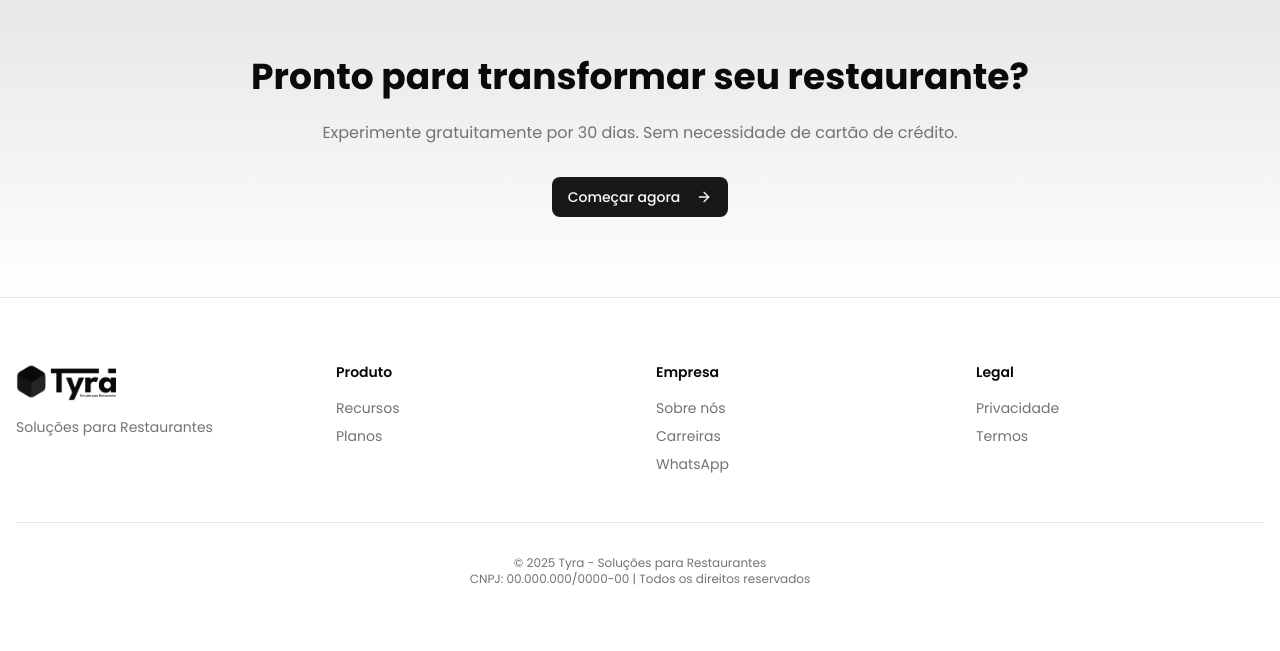
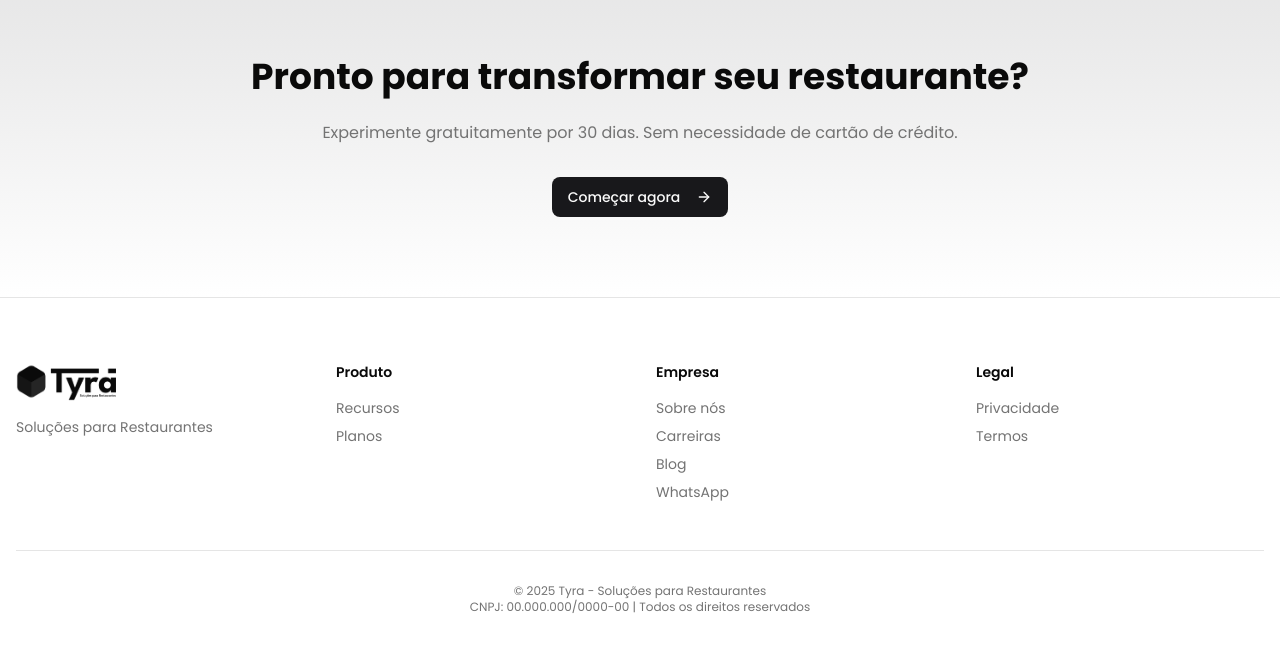
Before and after one commit to mwantony/tyra-frontend, a Next.js app: page / in a window 1280 px wide. Shown: the part 4291-4942 px from the top of the page. Built offline with nearby package versions, Linux system fonts and the light colour scheme; no server answers.

Commit message:
Update footer.tsx

```diff
--- a/components/footer.tsx
+++ b/components/footer.tsx
@@ -65,7 +65,11 @@ export const Footer = () => {
                 Carreiras
               </a>
             </li>
-
+            <li>
+              <a href="#" className="hover:text-foreground transition">
+                Blog
+              </a>
+            </li>
             <li>
               <a
                 href={`https://wa.me/55${process.env.NEXT_PUBLIC_WHATSAPP}`}
```
